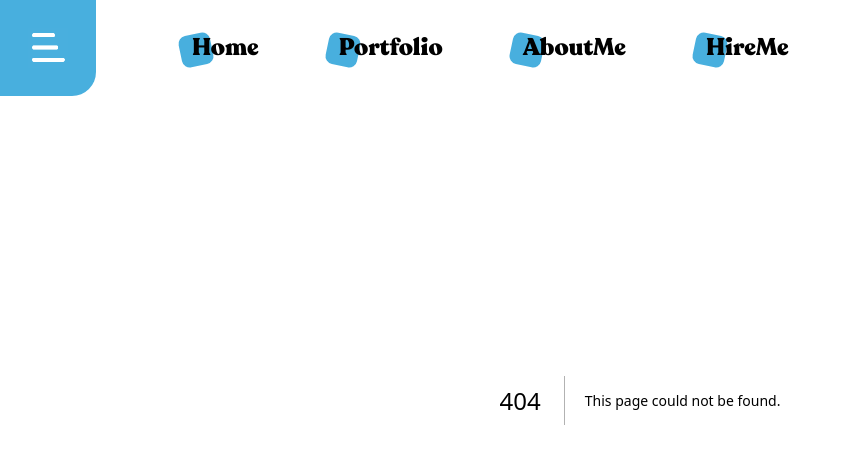
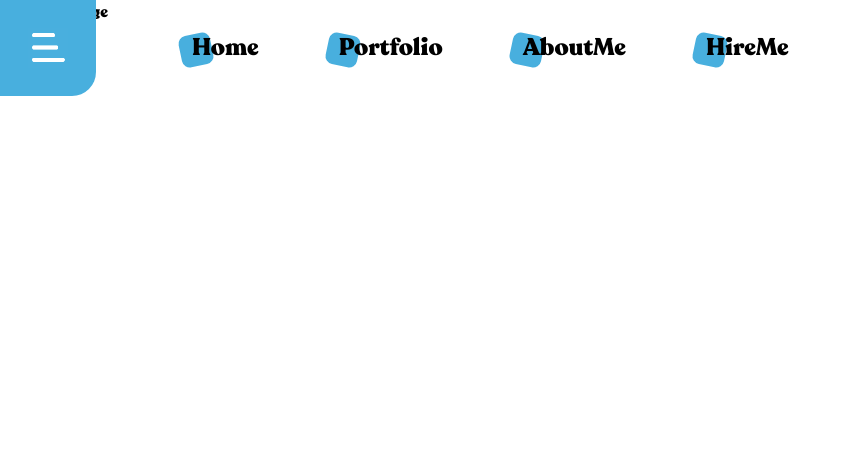
Before and after one commit to DFStechBox/portfolio, a Next.js app: page /portfoliodetail/1 in a window 1280 px wide. Before the commit this address had no page. Shown: the top 464 px of the page, without its empty margins (0-852 px from the left). Built offline with nearby package versions, Linux system fonts and the light colour scheme.

Commit message:
Build portfoliodetail page

```diff
--- a/src/app/page.js
+++ b/src/app/page.js
@@ -17,7 +17,7 @@ export default function Home() {
         className="mt-0 pt-5 -mb-40"
         style={{
           backgroundImage:
-            "linear-gradient(-62deg, #eef7fb 0 45%, white 0% 100%",
+            "linear-gradient(-62deg, #eef7fb 0 45%, white 0% 100%)",
           width: "100%",
         }}
       >
--- /dev/null
+++ b/src/app/portfoliodetail/[id]/page.js
@@ -0,0 +1,10 @@
+
+import React from 'react'
+
+const page = () => {
+  return (
+    <div><h1>Dynamic Page</h1></div>
+  )
+}
+
+export default page
```
